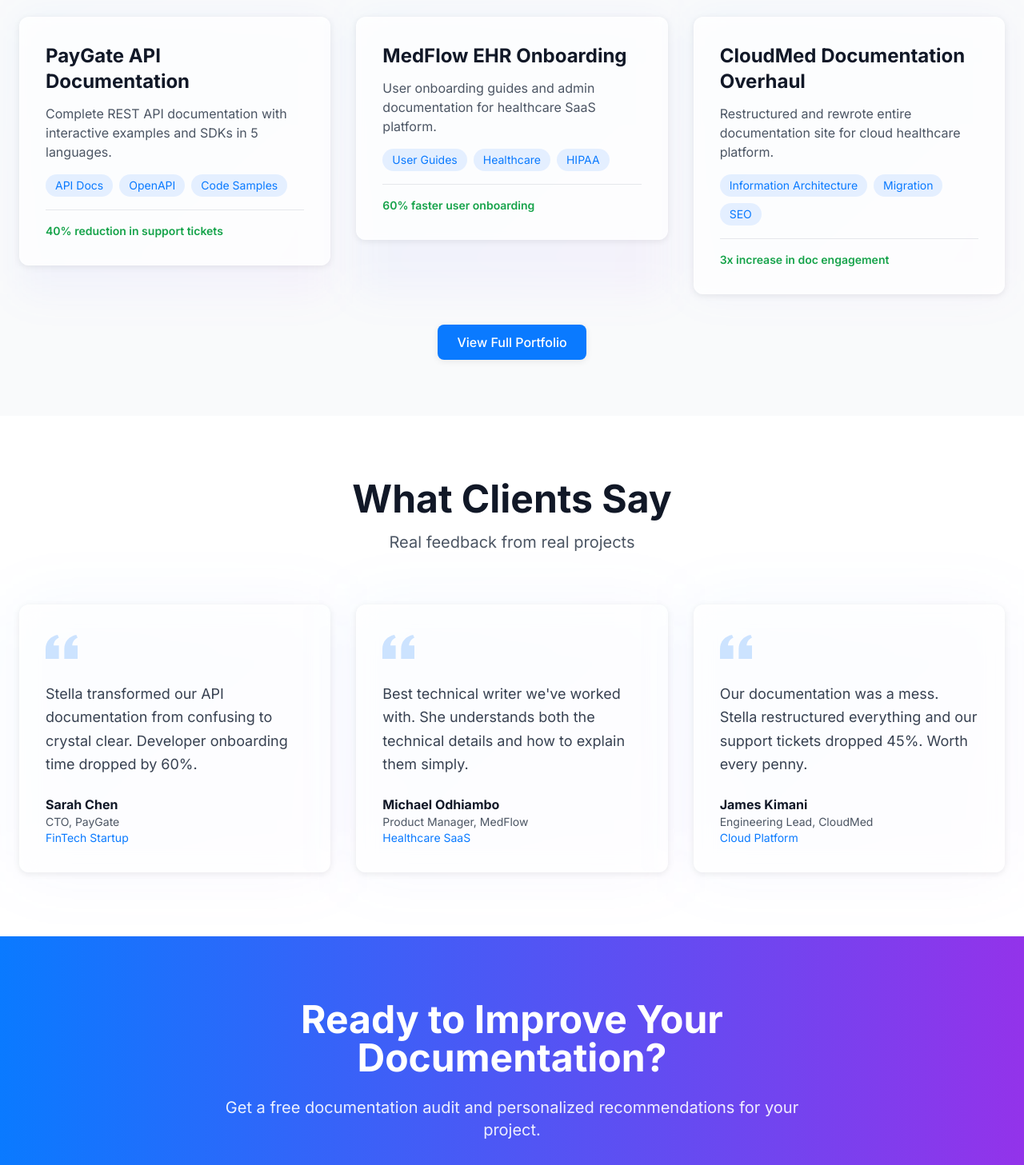
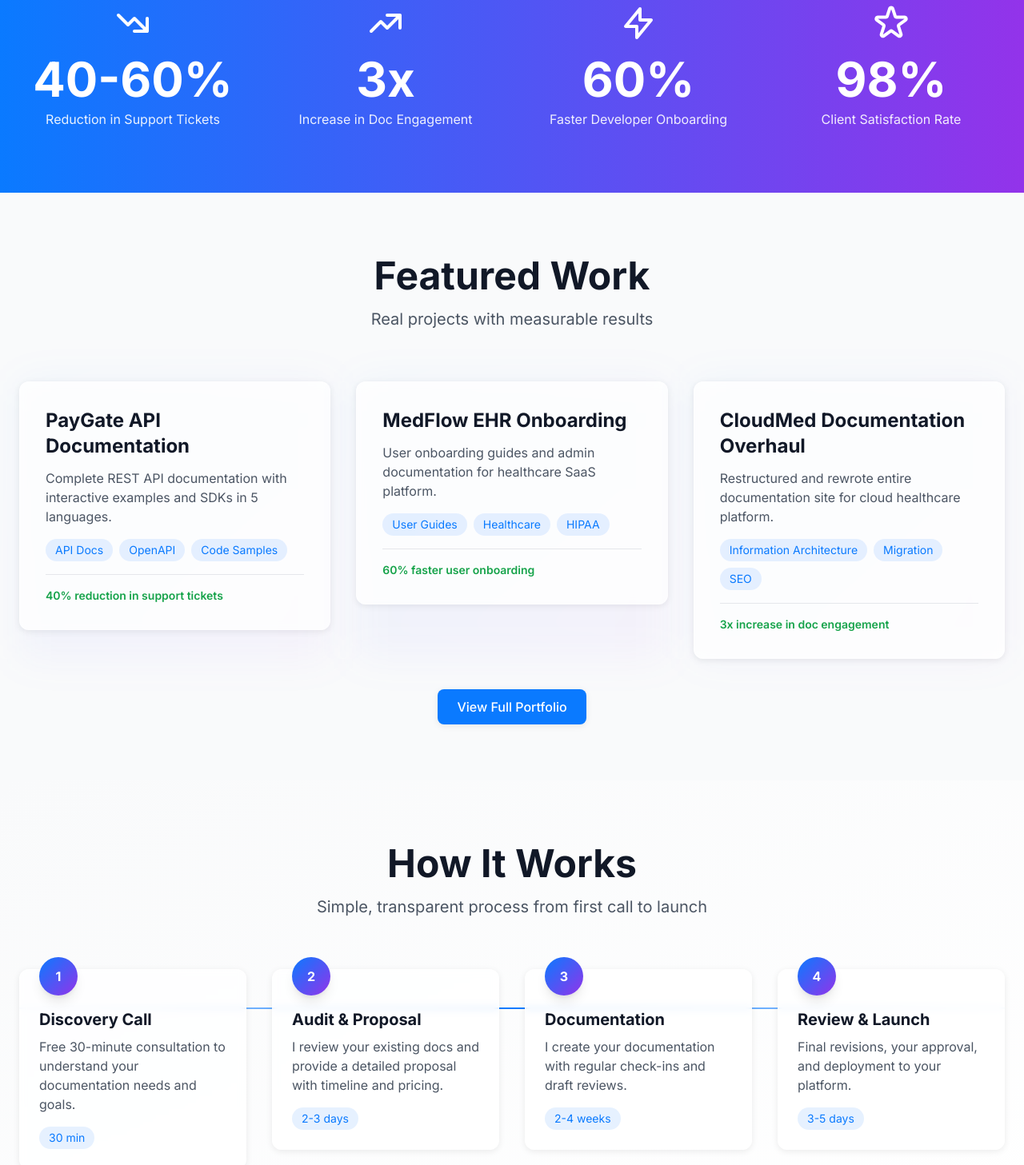
Before and after one commit to Stella-Achar-Oiro/stellaoiro, a Next.js app: page / in a window 1280 px wide. Shown: the part 2540-3997 px from the top of the page at 80% size. Built offline with nearby package versions, Linux system fonts and the light colour scheme.

Commit message:
feat: add stats, process steps, and floating CTA components
Adds new components to the homepage: Stats, ProcessSteps, and
FloatingCTA. These enhance the site's visual appeal and user
experience.

```diff
--- a/app/page.tsx
+++ b/app/page.tsx
@@ -2,9 +2,12 @@
 import TrustedBy from '@/components/TrustedBy'
 import Services from '@/components/Services'
 import BeforeAfter from '@/components/BeforeAfter'
+import Stats from '@/components/Stats'
 import Portfolio from '@/components/Portfolio'
+import ProcessSteps from '@/components/ProcessSteps'
 import Testimonials from '@/components/Testimonials'
 import CTA from '@/components/CTA'
+import FloatingCTA from '@/components/FloatingCTA'
 
 export default function Home() {
   return (
@@ -13,9 +16,12 @@
       <TrustedBy />
       <Services />
       <BeforeAfter />
+      <Stats />
       <Portfolio />
+      <ProcessSteps />
       <Testimonials />
       <CTA />
+      <FloatingCTA />
     </>
   )
 }
--- /dev/null
+++ b/components/FloatingCTA.tsx
@@ -0,0 +1,32 @@
+'use client'
+
+import Link from 'next/link'
+import { useState, useEffect } from 'react'
+
+export default function FloatingCTA() {
+  const [isVisible, setIsVisible] = useState(false)
+
+  useEffect(() => {
+    const toggleVisibility = () => {
+      if (window.pageYOffset > 500) {
+        setIsVisible(true)
+      } else {
+        setIsVisible(false)
+      }
+    }
+
+    window.addEventListener('scroll', toggleVisibility)
+    return () => window.removeEventListener('scroll', toggleVisibility)
+  }, [])
+
+  return (
+    <div className={`fixed bottom-8 right-8 z-50 transition-all duration-300 ${isVisible ? 'translate-y-0 opacity-100' : 'translate-y-20 opacity-0'}`}>
+      <Link href="/contact" className="flex items-center gap-2 bg-primary hover:bg-primary-dark text-white font-medium px-6 py-4 rounded-full shadow-strong hover:shadow-xl transition-all duration-200">
+        <span>Get Started</span>
+        <svg className="w-5 h-5" fill="none" stroke="currentColor" viewBox="0 0 24 24">
+          <path strokeLinecap="round" strokeLinejoin="round" strokeWidth={2} d="M17 8l4 4m0 0l-4 4m4-4H3" />
+        </svg>
+      </Link>
+    </div>
+  )
+}
--- /dev/null
+++ b/components/ProcessSteps.tsx
@@ -0,0 +1,62 @@
+const steps = [
+  {
+    number: '01',
+    title: 'Discovery Call',
+    description: 'Free 30-minute consultation to understand your documentation needs and goals.',
+    duration: '30 min',
+  },
+  {
+    number: '02',
+    title: 'Audit & Proposal',
+    description: 'I review your existing docs and provide a detailed proposal with timeline and pricing.',
+    duration: '2-3 days',
+  },
+  {
+    number: '03',
+    title: 'Documentation',
+    description: 'I create your documentation with regular check-ins and draft reviews.',
+    duration: '2-4 weeks',
+  },
+  {
+    number: '04',
+    title: 'Review & Launch',
+    description: 'Final revisions, your approval, and deployment to your platform.',
+    duration: '3-5 days',
+  },
+]
+
+export default function ProcessSteps() {
+  return (
+    <section className="section-padding bg-gradient-to-br from-gray-50 to-white">
+      <div className="container-custom">
+        <div className="text-center mb-16">
+          <h2 className="text-4xl md:text-5xl font-bold mb-4">How It Works</h2>
+          <p className="text-xl text-gray-600 max-w-2xl mx-auto">
+            Simple, transparent process from first call to launch
+          </p>
+        </div>
+
+        <div className="grid md:grid-cols-4 gap-8 relative">
+          <div className="hidden md:block absolute top-12 left-0 right-0 h-0.5 bg-gradient-to-r from-primary/20 via-primary to-primary/20"></div>
+
+          {steps.map((step, idx) => (
+            <div key={step.number} className="relative">
+              <div className="relative bg-white/80 backdrop-blur-sm rounded-xl p-6 shadow-soft hover:shadow-medium transition-all duration-300 border border-white/30">
+                <div className="absolute -top-4 left-6 w-12 h-12 bg-gradient-to-br from-primary to-purple-600 rounded-full flex items-center justify-center text-white font-bold shadow-lg">
+                  {idx + 1}
+                </div>
+                <div className="mt-6">
+                  <h3 className="text-xl font-bold mb-2">{step.title}</h3>
+                  <p className="text-gray-600 mb-4">{step.description}</p>
+                  <div className="inline-block px-3 py-1 bg-primary/10 text-primary text-sm rounded-full">
+                    {step.duration}
+                  </div>
+                </div>
+              </div>
+            </div>
+          ))}
+        </div>
+      </div>
+    </section>
+  )
+}
--- /dev/null
+++ b/components/Stats.tsx
@@ -0,0 +1,61 @@
+const stats = [
+  {
+    value: '40-60%',
+    label: 'Reduction in Support Tickets',
+    icon: (
+      <svg className="w-12 h-12" fill="none" stroke="currentColor" viewBox="0 0 24 24">
+        <path strokeLinecap="round" strokeLinejoin="round" strokeWidth={2} d="M13 17h8m0 0V9m0 8l-8-8-4 4-6-6" />
+      </svg>
+    )
+  },
+  {
+    value: '3x',
+    label: 'Increase in Doc Engagement',
+    icon: (
+      <svg className="w-12 h-12" fill="none" stroke="currentColor" viewBox="0 0 24 24">
+        <path strokeLinecap="round" strokeLinejoin="round" strokeWidth={2} d="M13 7h8m0 0v8m0-8l-8 8-4-4-6 6" />
+      </svg>
+    )
+  },
+  {
+    value: '60%',
+    label: 'Faster Developer Onboarding',
+    icon: (
+      <svg className="w-12 h-12" fill="none" stroke="currentColor" viewBox="0 0 24 24">
+        <path strokeLinecap="round" strokeLinejoin="round" strokeWidth={2} d="M13 10V3L4 14h7v7l9-11h-7z" />
+      </svg>
+    )
+  },
+  {
+    value: '98%',
+    label: 'Client Satisfaction Rate',
+    icon: (
+      <svg className="w-12 h-12" fill="none" stroke="currentColor" viewBox="0 0 24 24">
+        <path strokeLinecap="round" strokeLinejoin="round" strokeWidth={2} d="M11.049 2.927c.3-.921 1.603-.921 1.902 0l1.519 4.674a1 1 0 00.95.69h4.915c.969 0 1.371 1.24.588 1.81l-3.976 2.888a1 1 0 00-.363 1.118l1.518 4.674c.3.922-.755 1.688-1.538 1.118l-3.976-2.888a1 1 0 00-1.176 0l-3.976 2.888c-.783.57-1.838-.197-1.538-1.118l1.518-4.674a1 1 0 00-.363-1.118l-3.976-2.888c-.784-.57-.38-1.81.588-1.81h4.914a1 1 0 00.951-.69l1.519-4.674z" />
+      </svg>
+    )
+  },
+]
+
+export default function Stats() {
+  return (
+    <section className="section-padding bg-gradient-to-r from-primary to-purple-600">
+      <div className="container-custom">
+        <div className="text-center mb-12">
+          <h2 className="text-4xl md:text-5xl font-bold text-white mb-4">Results That Matter</h2>
+          <p className="text-xl text-white/90">Real impact from real projects</p>
+        </div>
+
+        <div className="grid md:grid-cols-4 gap-8">
+          {stats.map((stat) => (
+            <div key={stat.label} className="text-center">
+              <div className="text-white mb-4 flex justify-center">{stat.icon}</div>
+              <div className="text-5xl md:text-6xl font-bold text-white mb-2">{stat.value}</div>
+              <div className="text-white/90">{stat.label}</div>
+            </div>
+          ))}
+        </div>
+      </div>
+    </section>
+  )
+}
```
